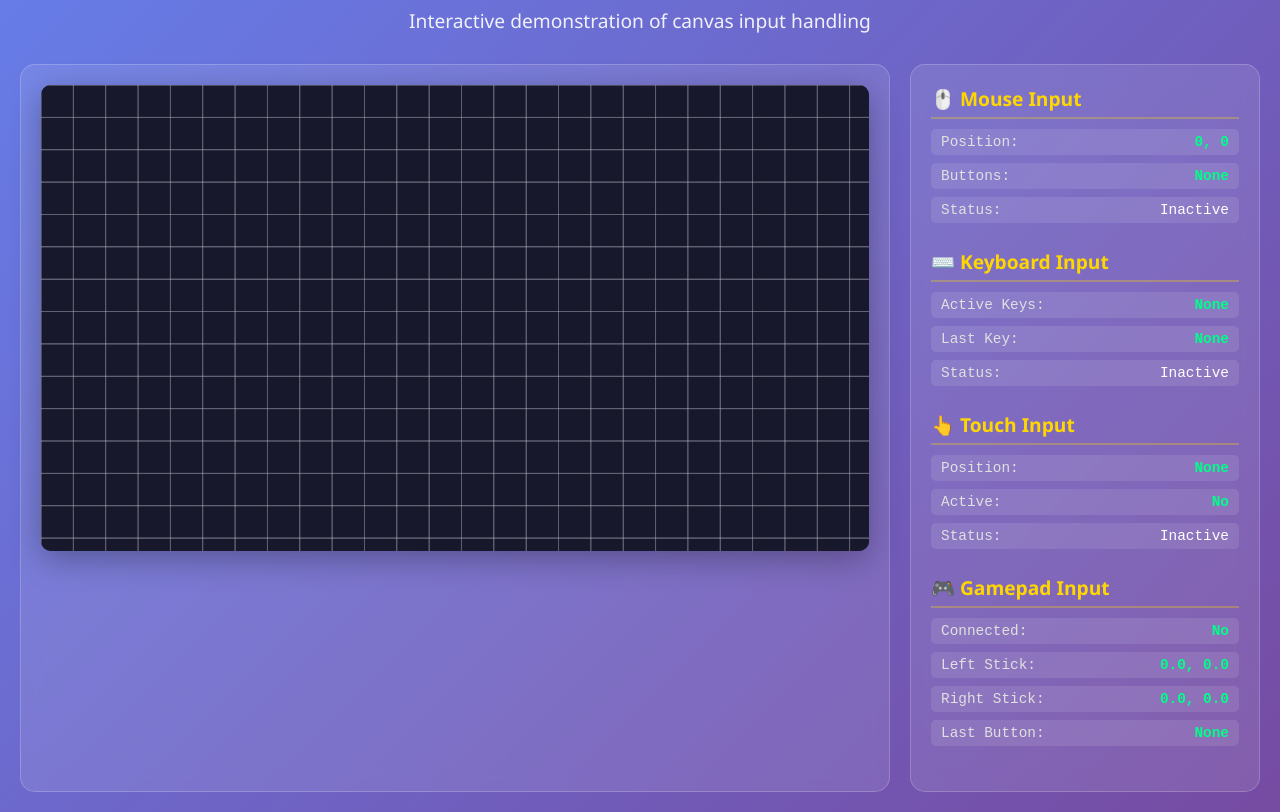
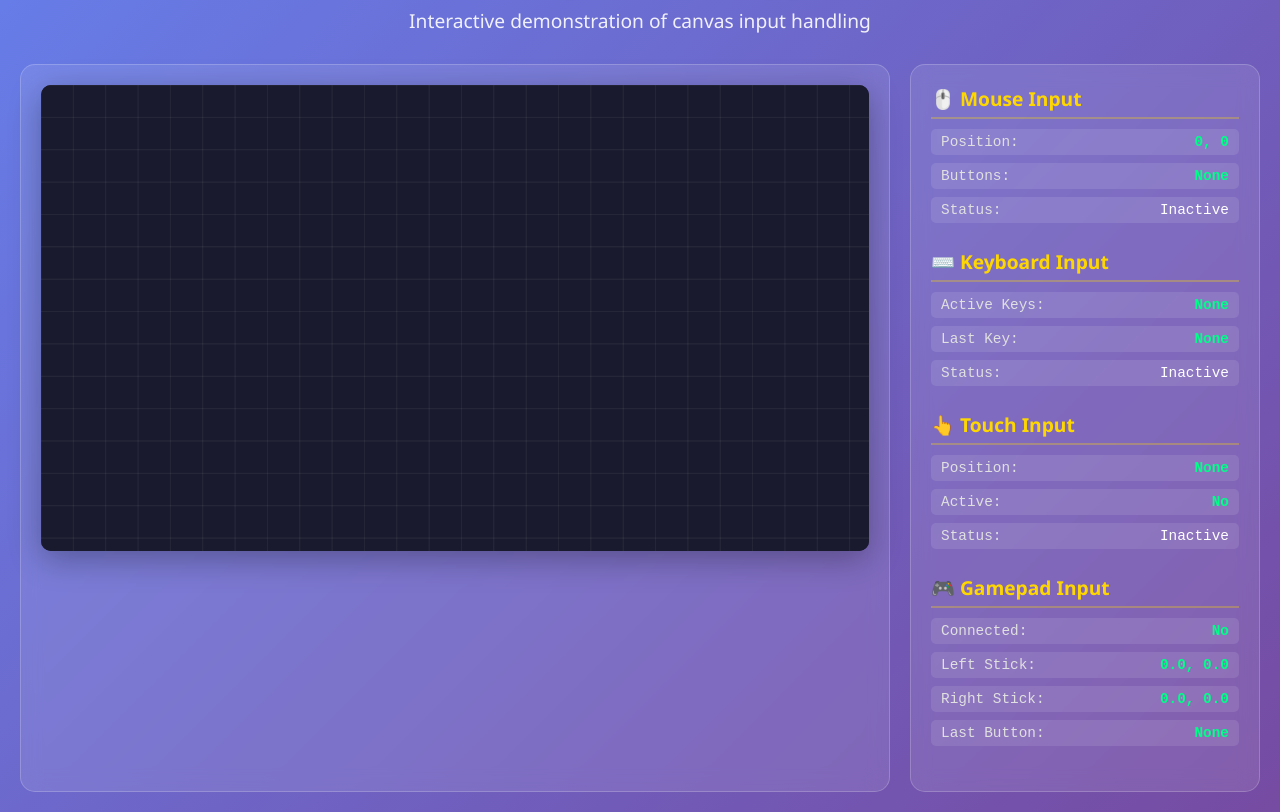
Before and after one commit to markharrison/MarkJSInput, a plain HTML site: page index.html in a window 1280 px wide. Shown: the part 78-890 px from the top of the page. Drawn offline with Linux system fonts and the light colour scheme.

Commit message:
Update canvas clearing method for improved visual clarity

```diff
--- a/index.html
+++ b/index.html
@@ -645,8 +645,8 @@
                 }
 
                 render() {
-                    // Clear canvas with fade effect
-                    this.ctx.fillStyle = 'rgba(26, 26, 46, 0.1)';
+                    // Clear canvas completely
+                    this.ctx.fillStyle = '#1a1a2e';
                     this.ctx.fillRect(0, 0, this.canvas.width, this.canvas.height);
 
                     // Draw background grid
```
